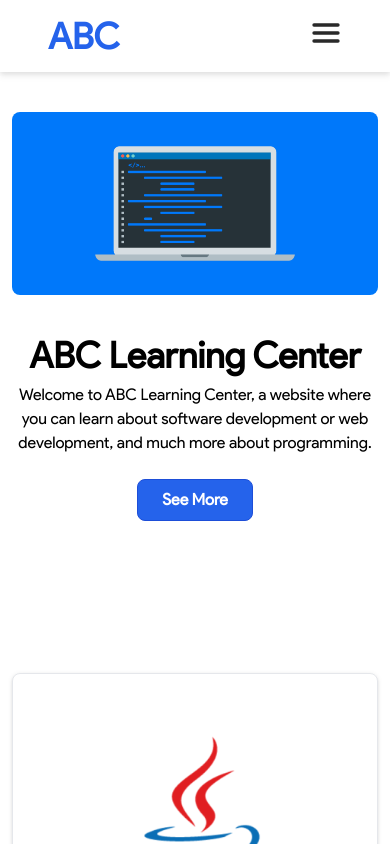
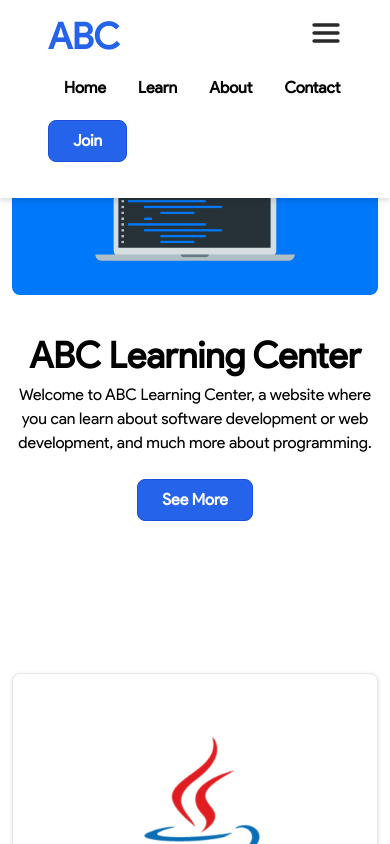
Before and after one commit to wildanlh/ABC-Learning-Center-V2, a Next.js app: page / in a window 390 px wide. Both pictures are taken after a click on the button 326 px from the left and 32 px from the top of the page. Shown: the top 844 px of the page. Built offline with nearby package versions, Linux system fonts and the light colour scheme.

Commit message:
Update navbar

```diff
--- a/src/components/navbar.tsx
+++ b/src/components/navbar.tsx
@@ -1,8 +1,14 @@
-import React from "react";
+import React, { useState } from "react";
 import Button from "./button";
 import Link from "next/link";
 
 export default function Navbar() {
+  const [isMobileMenuOpen, setIsMobileMenuOpen] = useState(false);
+
+  const toggleMobileMenu = () => {
+    setIsMobileMenuOpen(!isMobileMenuOpen);
+  };
+
   return (
     <nav className="fixed top-0 w-full z-40 bg-white drop-shadow-md">
       <div className="container mx-auto px-12 py-4">
@@ -17,6 +23,7 @@ export default function Navbar() {
               <button
                 type="button"
                 className="text-black hover:text-black focus:outline-none focus:text-black"
+                onClick={toggleMobileMenu}
               >
                 <svg
                   viewBox="0 0 24 24"
@@ -55,7 +62,11 @@ export default function Navbar() {
               </button>
             </div>
           </div>
-          <div className="hidden md:flex md:items-center md:space-x-4">
+          <div
+            className={`${
+              isMobileMenuOpen ? "block" : "hidden"
+            } md:flex md:items-center md:space-x-4 py-5 md:py-0`}
+          >
             <Link
               href="/"
               className="py-2 px-4  text-black font-bold hover:border-b-2 hover:border-black duration-100 ease-linear"
@@ -80,7 +91,9 @@ export default function Navbar() {
             >
               Contact
             </Link>
-            <Button className="">Join</Button>
+            <div className="flex">
+              <Button className="mt-5 md:mt-0">Join</Button>
+            </div>
           </div>
         </div>
       </div>
```
